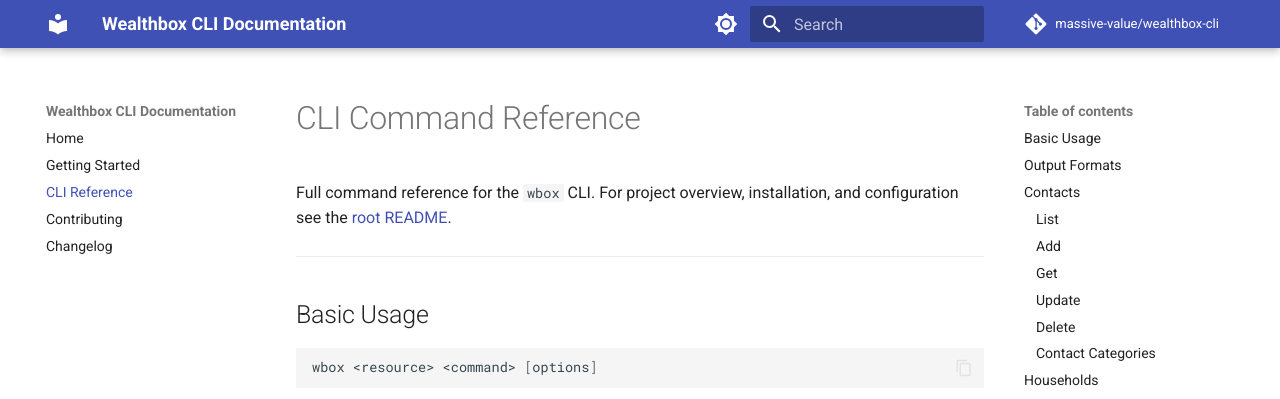
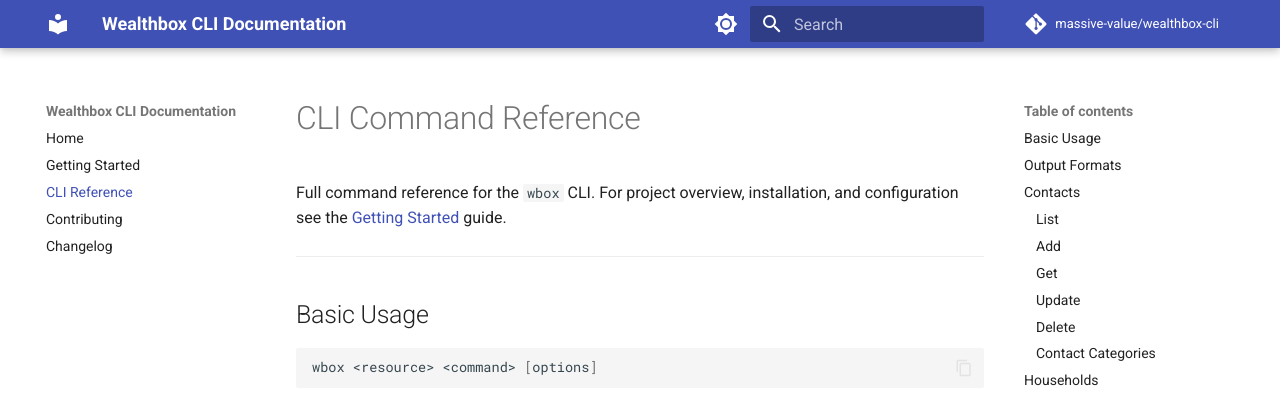
Before and after one commit to massive-value/wealthbox-cli, an MkDocs documentation site: the page built from docs/cli-reference.md, in a window 1280 px wide and 900 px high. Shown: the top 399 px of the window. Built offline with MkDocs 1.6.1 and Material for MkDocs 9.7.7, drawn with Linux system fonts in a browser that asks for light colours; comment, search, counter and statistics services are not loaded.

Commit message:
fix: resolve mkdocs strict-mode warnings for docs deployment
- Fix broken ../README.md link in cli-reference.md
- Exclude skills/ directory from MkDocs build

Co-Authored-By: Claude Opus 4.6 (1M context) <noreply@anthropic.com>

```diff
--- a/docs/cli-reference.md
+++ b/docs/cli-reference.md
@@ -1,6 +1,6 @@
 # CLI Command Reference
 
-Full command reference for the `wbox` CLI. For project overview, installation, and configuration see the [root README](../README.md).
+Full command reference for the `wbox` CLI. For project overview, installation, and configuration see the [Getting Started](getting-started.md) guide.
 
 ------------------------------------------------------------------------
 
--- a/mkdocs.yml
+++ b/mkdocs.yml
@@ -39,6 +39,7 @@ plugins:
 
 exclude_docs: |
   promotion.md
+  skills/
 
 markdown_extensions:
   - admonition
```
